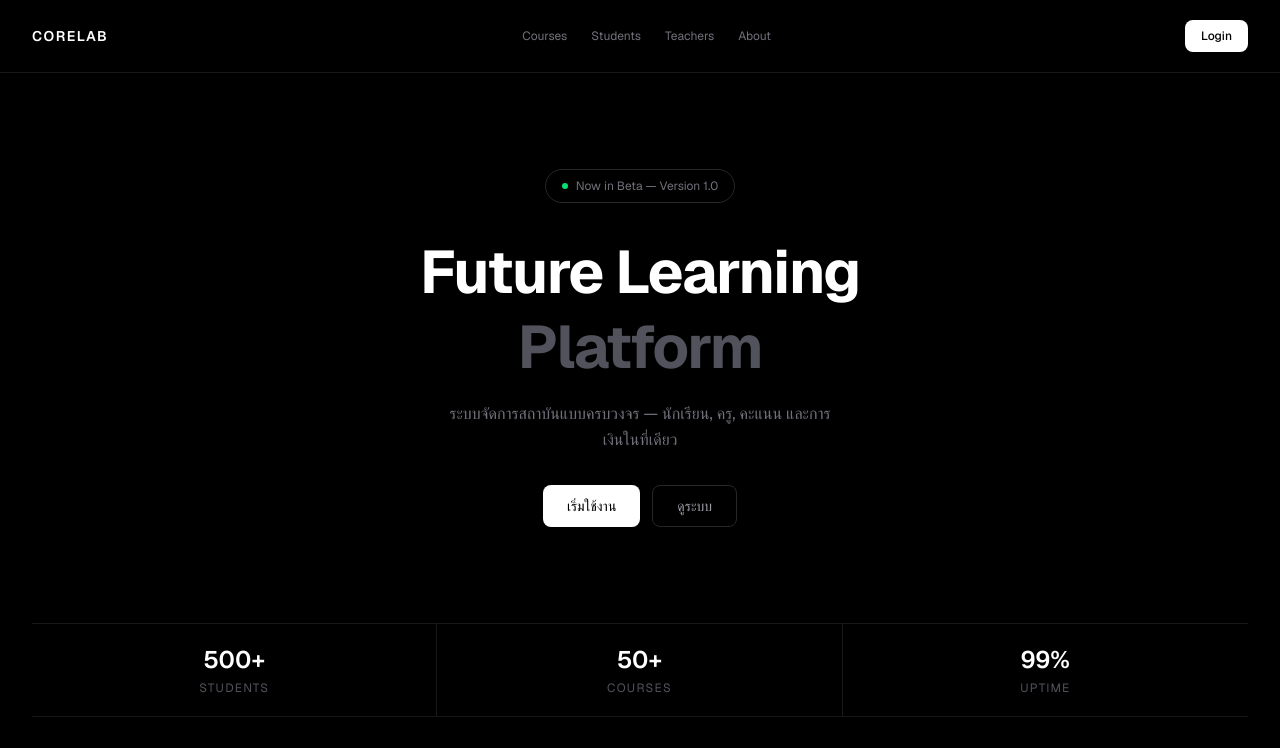
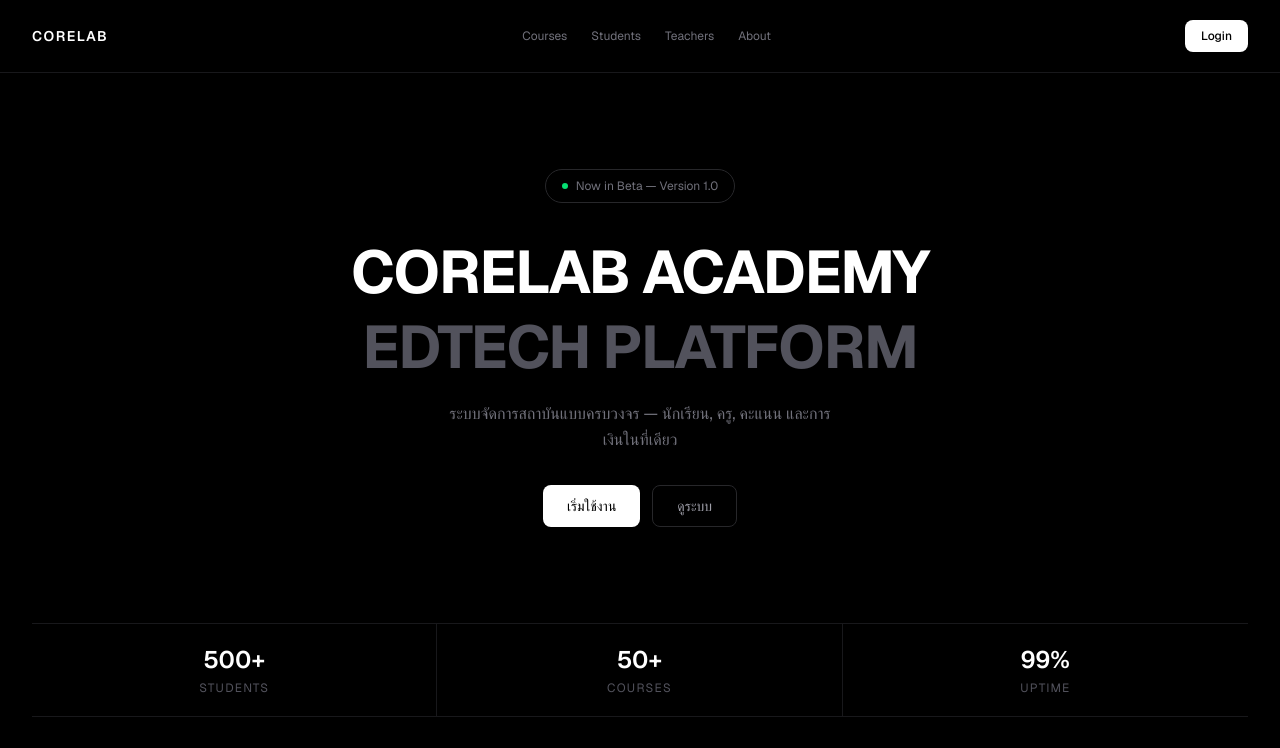
Before and after one commit to corelabacademy-design/corelab-system, a Next.js app: page / in a window 1280 px wide. Shown: the top 748 px of the page. Built offline with nearby package versions, Linux system fonts and the light colour scheme.

Commit message:
update hero title to CORELAB ACADEMY EDTECH PLATFORM

```diff
--- a/src/app/page.tsx
+++ b/src/app/page.tsx
@@ -1,5 +1,6 @@
 "use client";
 import { useState } from "react";
+
 export default function Home() {
   return (
     <main className="min-h-screen bg-black text-white font-sans">
@@ -26,8 +27,8 @@ export default function Home() {
         </div>
 
         <h1 className="text-6xl font-bold leading-tight tracking-tight mb-4">
-          Future Learning<br />
-          <span className="text-zinc-600">Platform</span>
+          CORELAB ACADEMY<br />
+          <span className="text-zinc-600">EDTECH PLATFORM</span>
         </h1>
 
         <p className="text-zinc-500 text-base max-w-sm leading-relaxed mb-8">
```
